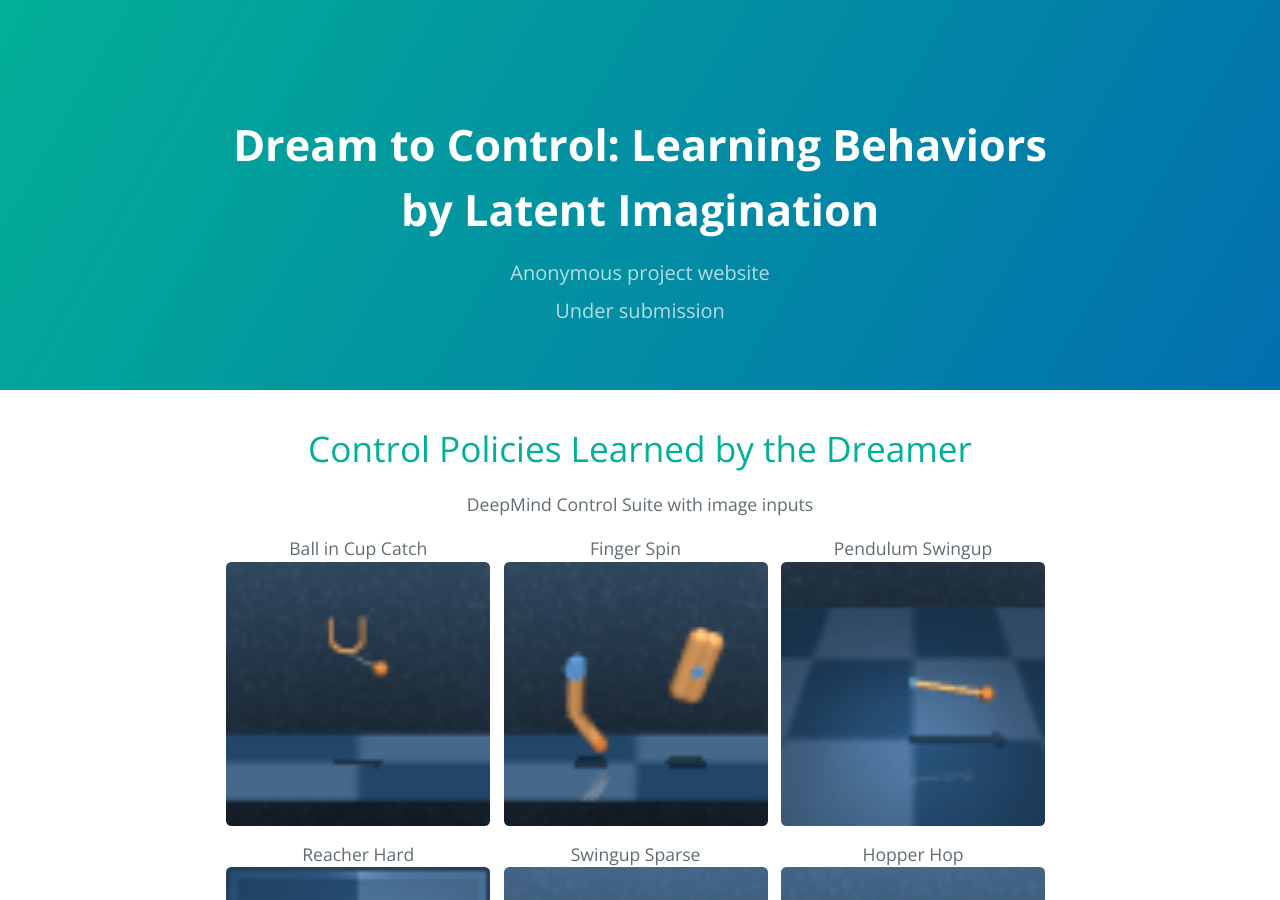
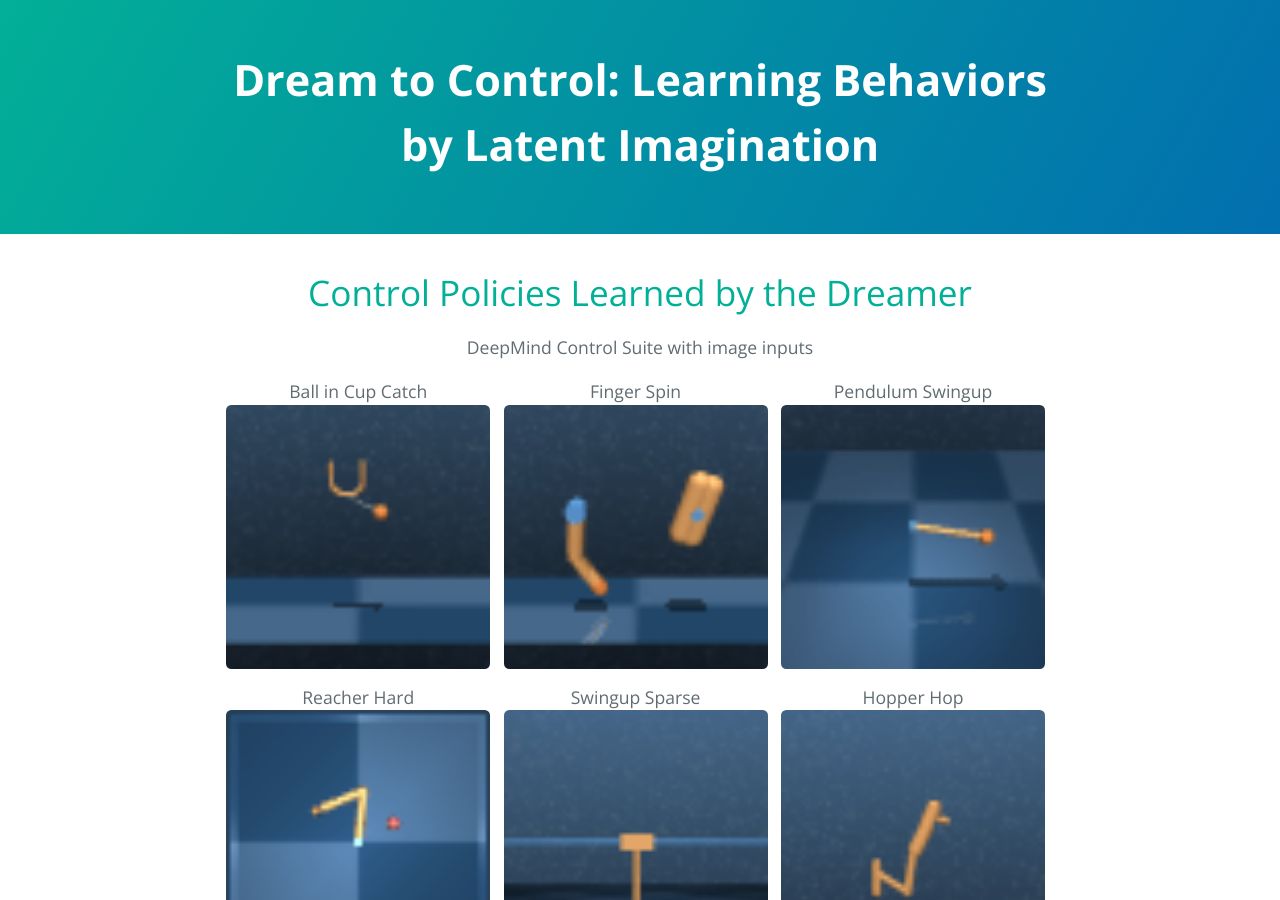
Before and after one commit to dreamrl/dreamrl.github.io, a Jekyll site: the page built from index.md, in a window 1280 px wide and 900 px high. Built offline with Jekyll 4.4.1, drawn with Linux system fonts in a browser that asks for light colours; part of the change alters nothing that is shown.

Commit message:
Remove subtitle.

```diff
--- a/_config.yml
+++ b/_config.yml
@@ -1,7 +1,7 @@
 # intro:
-title: '<br>Dream to Control: Learning Behaviors<br>by Latent Imagination'
-description:
-- Anonymous project website
-- Under submission
+title: 'Dream to Control: Learning Behaviors<br>by Latent Imagination'
+# description:
+# - Anonymous project website
+# - Under submission
 # buttons:
 #   Label: '#anchor'
--- a/index.md
+++ b/index.md
@@ -1,5 +1,5 @@
 ---
-title: 'Efficient Visual Control by Latent Imagination'
+title: 'Dream to Control: Learning Behaviors by Latent Imagination'
 layout: default
 ---
 
```
